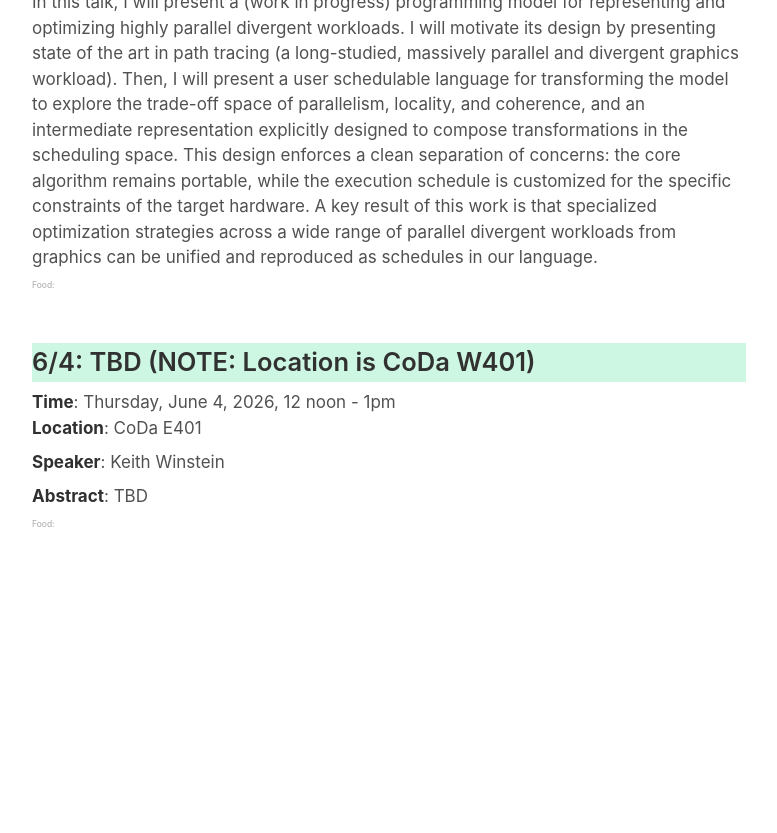
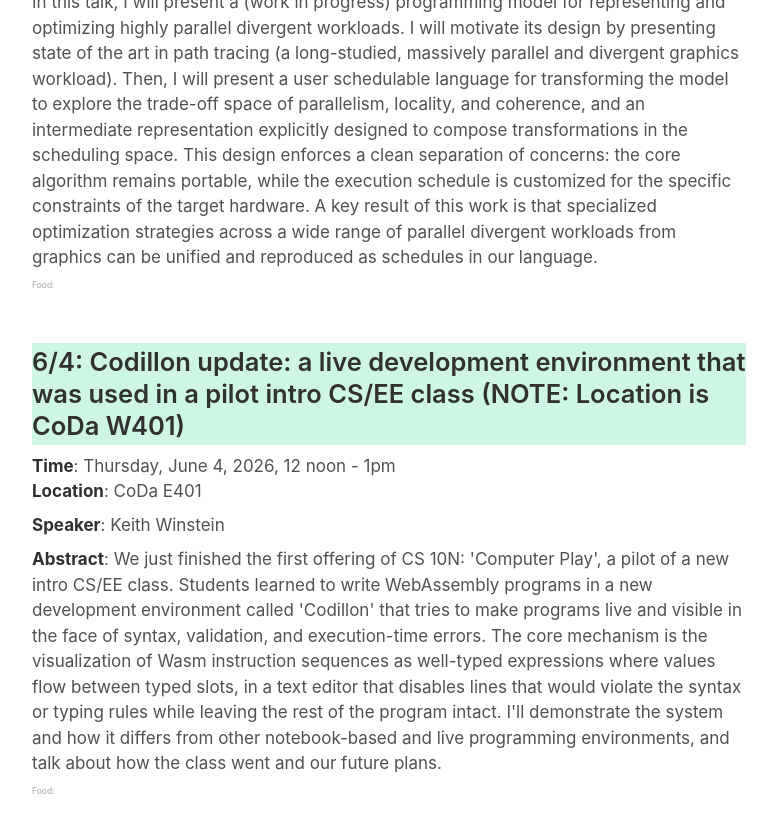
Before and after one commit to software-research-lunch/software-research-lunch.github.io, a Jekyll site: the page built from index.html, in a window 1280 px wide and 900 px high, scrolled down 4897 px. Shown: the top 833 px of the window, without its empty margins (251-1028 px from the left). Built offline with Jekyll 4.4.1, drawn with Linux system fonts in a browser that asks for light colours; before the commit the page ends 5529 px from its top, so only the background shows below that.

Commit message:
_data: updates for keith's talk

```diff
--- a/_data/schedule.yml
+++ b/_data/schedule.yml
@@ -85,10 +85,10 @@
       speaker: "AJ Root"
       bio: "AJ is a fourth year PhD student advised by Fred Kjolstad and collaborating closely with Kayvon Fatahalian. He works on compilers for high-performance irregular computing (e.g., sparse array programming and path tracing).  He enjoys designing programming languages that enable portable expression of irregular computations and acceleration specification languages with associated optimizing compilers to specialize to concrete data structures and architectures."
     - date: "2026-6-4"
-      abstract: "TBD"
-      title: "TBD (NOTE: Location is CoDa W401)"
+      abstract: "We just finished the first offering of CS 10N: 'Computer Play', a pilot of a new intro CS/EE class. Students learned to write WebAssembly programs in a new development environment called 'Codillon' that tries to make programs live and visible in the face of syntax, validation, and execution-time errors. The core mechanism is the visualization of Wasm instruction sequences as well-typed expressions where values flow between typed slots, in a text editor that disables lines that would violate the syntax or typing rules while leaving the rest of the program intact. I'll demonstrate the system and how it differs from other notebook-based and live programming environments, and talk about how the class went and our future plans."
+      title: "Codillon update: a live development environment that was used in a pilot intro CS/EE class (NOTE: Location is CoDa W401)"
       speaker: "Keith Winstein"
-      bio: "TBD"
+      bio: "Keith Winstein is a faculty member in computer science. Joint work with Haibib Kerim, Linfan Qian, Akshay Srivatsan, Jiahao Zhang, Emma Sudo, Trip Master, Francis Chua, Zane St. John, Victor Phisitkul, Kavita Kar, and Kwame Brako Asante."
 
 y26_winter:
   location: "CoDa E401"
```
